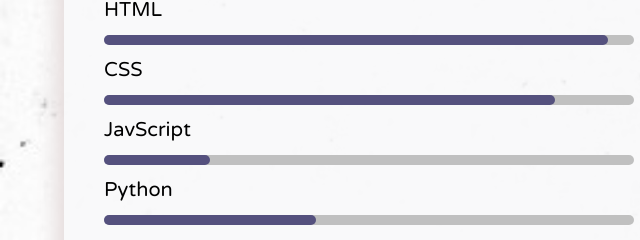
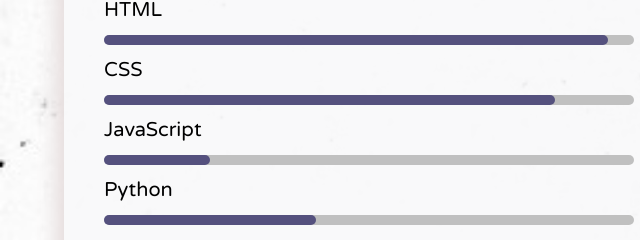
Before and after one commit to 2024-SANDHYA/PORTFOLIO-WEBSITE, a plain HTML site: page index.html in a window 1280 px wide. Shown: the part 2237-2477 px from the top of the page, 0-640 px from the left. Drawn offline with Linux system fonts and the light colour scheme; a web font is replaced by a local one.

Commit message:
Typo Fix
Co-authored-by: AtharvaAmritkar <81508805+AtharvaAmritkar@users.noreply.github.com>

```diff
--- a/index.html
+++ b/index.html
@@ -208,7 +208,7 @@
         <div class="skill css">&nbsp;</div>
     </div>
 
-    <p>JavScript</p>
+    <p>JavaScript</p>
     <div class="container">
         <div class="skill JS">&nbsp;</div>
     </div>
```
